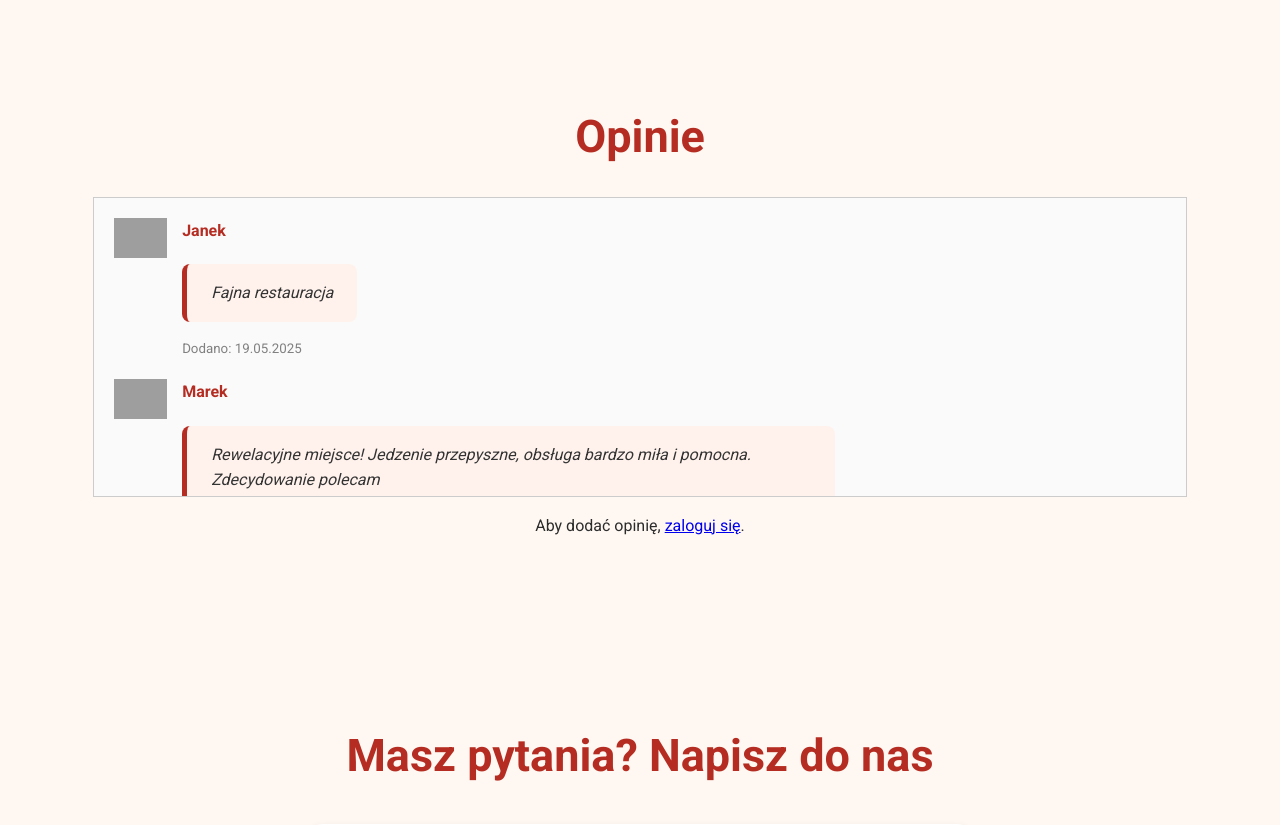
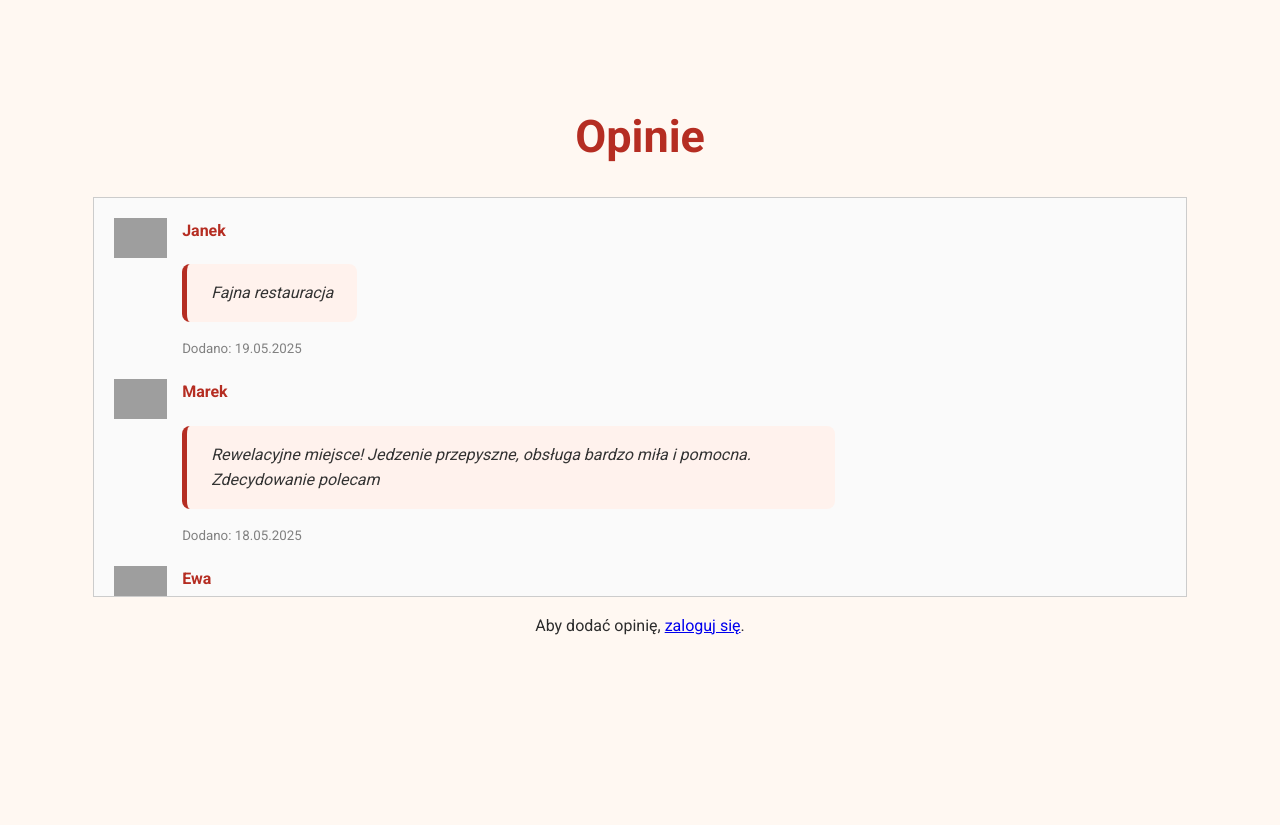
Before and after one commit to GGTeacherOP/Restauracja_Misiarz_Drega, a PHP site: page / in a window 1280 px wide. Shown: the part 3407-4232 px from the top of the page. Run offline with PHP 8.4, Linux system fonts and the light colour scheme; data comes from the database, SQL or seed files in the repository; grey boxes are pictures that could not be loaded.

Commit message:
Aktualizacja styli

```diff
--- a/style.css
+++ b/style.css
@@ -259,7 +259,7 @@ h1 {
 }
 
 .opinie-container {
-  max-height: 300px;
+  max-height: 400px;
   overflow-y: auto;
   border: 1px solid #ccc;
   padding: 20px;
```
